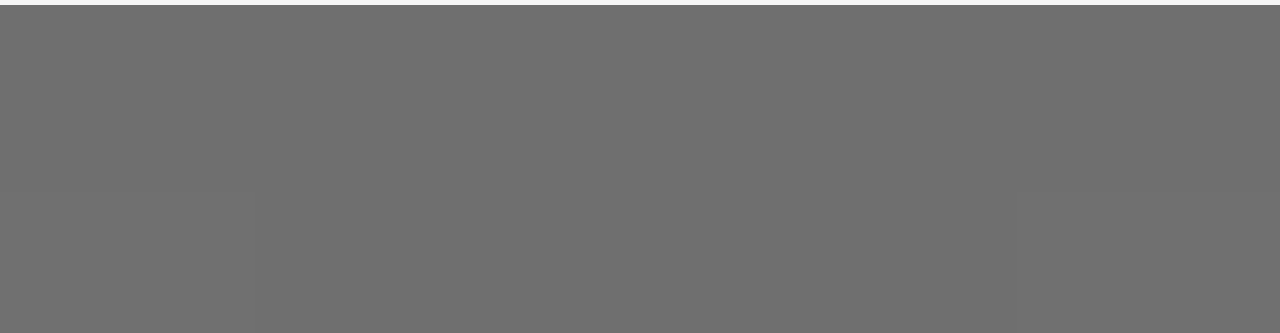
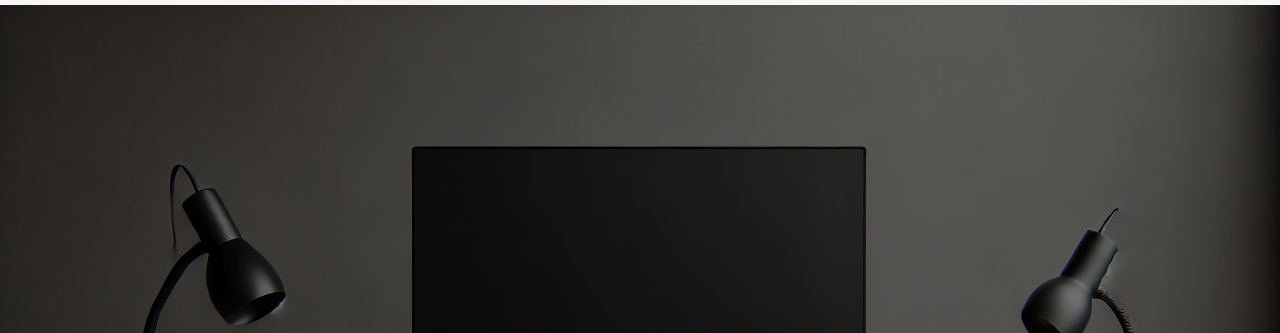
Before and after one commit to JorgenBy/JorgenBy.github.io, a plain HTML site: page index.html in a window 1280 px wide. Shown: the part 63-396 px from the top of the page. Drawn offline with Linux system fonts and the light colour scheme.

Commit message:
Update styles.css

```diff
--- a/styles.css
+++ b/styles.css
@@ -33,7 +33,7 @@ main {
     justify-content: center;
     align-items: center;
     height: 90vh;
-    background: url('your-image-path.jpg') no-repeat center center/cover;
+    background: url('bg_wide_jbygd.webp') no-repeat center center/cover;
 }
 
 .hero {
```
